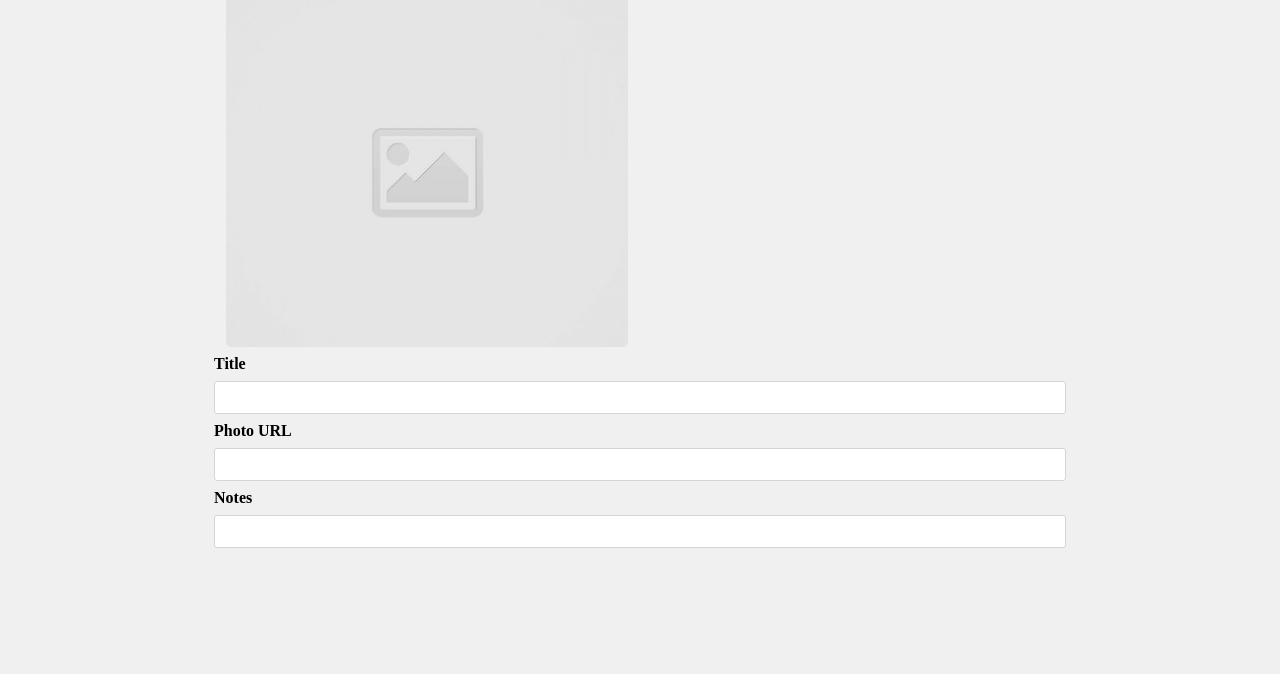
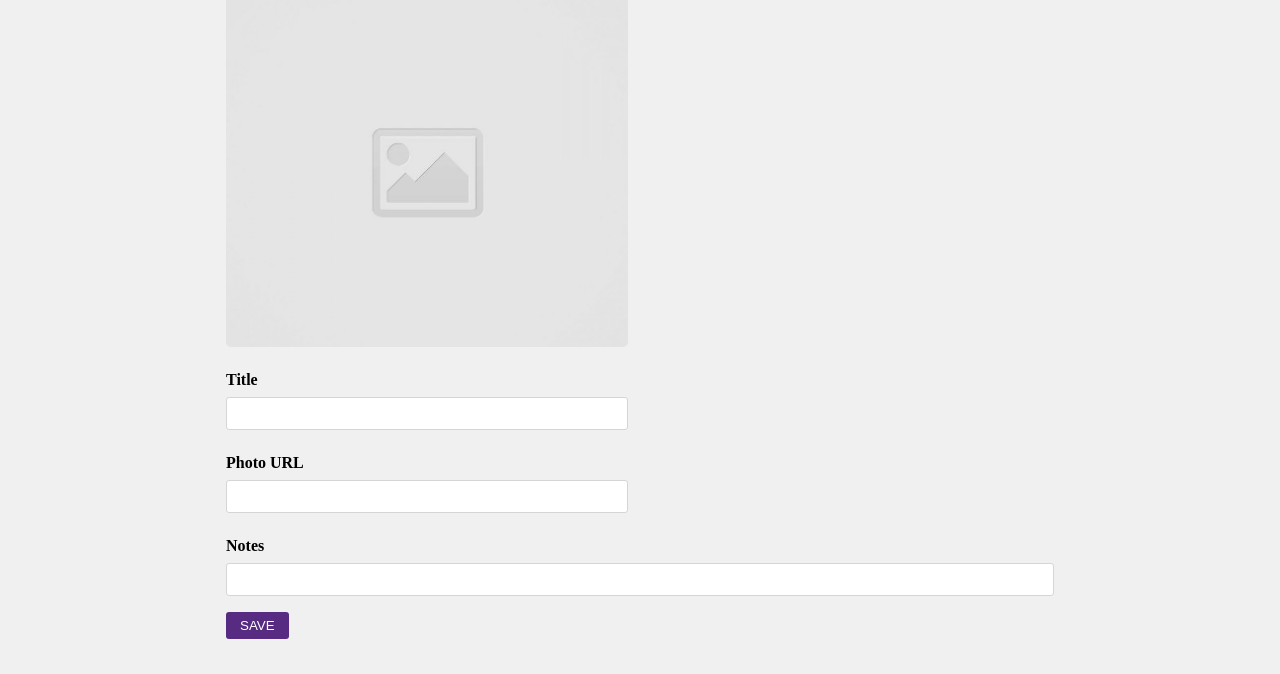
Before and after one commit to cam-peck/code-journal, a website: page index.html in a window 1280 px wide. Shown: the part 126-800 px from the top of the page. Drawn offline with Linux system fonts and the light colour scheme.

Commit message:
complete form for adding journal entry to entry form div

```diff
--- a/css/styles.css
+++ b/css/styles.css
@@ -7,6 +7,7 @@ img {
   width: 100%;
   object-fit: cover;
   border-radius: 5px;
+  margin-bottom: 1rem;
 }
 
 /* header */
@@ -36,7 +37,6 @@ label,
 input {
   display: flex;
   flex-direction: column;
-  width: 100%;
   padding: 0.5rem 0;
   font-weight: bold;
 }
@@ -44,4 +44,16 @@ input {
 input {
   border: 1px solid #d5d5d5;
   border-radius: 3px;
+  margin-bottom: 1rem;
 }
+
+.width-100 {
+  width: 100%;
+}
+
+.submit-btn {
+  border: 2px solid #562b81;
+  border-radius: 3px;
+  padding: 0.25rem 0.75rem;
+  justify-content: end;
+}
--- a/index.html
+++ b/index.html
@@ -19,7 +19,7 @@
 
   <div class="header-bg-wrapper purple-bg">
     <div class="container">
-      <header class="row column-full ptb-half-rem">
+      <header class="container row column-full ptb-half-rem">
         <h2 class="m-0 text-white">Code Journal</h2>
       </header>
     </div>
@@ -35,17 +35,20 @@
 
     <div data-view="entry-form">
       <form action="" method="GET">
-        <div>
+        <div class="row column-half">
           <label for="title">Title</label>
-          <input type="text" name="title" id="title" />
+          <input class="width-100" type="text" name="title" id="title" />
         </div>
-        <div>
+        <div class="row column-half">
           <label for="photo-url">Photo URL</label>
-          <input type="text" name="photo-url" id="photo-url" />
+          <input class="width-100" type="text" name="photo-url" id="photo-url" />
         </div>
-        <div>
+        <div class="row column-full">
           <label for="Notes">Notes</label>
-          <input type="text" name="notes" id="notes" />
+          <input class="width-100" type="text" name="notes" id="notes" />
+        </div>
+        <div class="row column-full">
+          <button class="submit-btn purple-bg text-white" type="submit">SAVE</button>
         </div>
       </form>
     </div>
```
